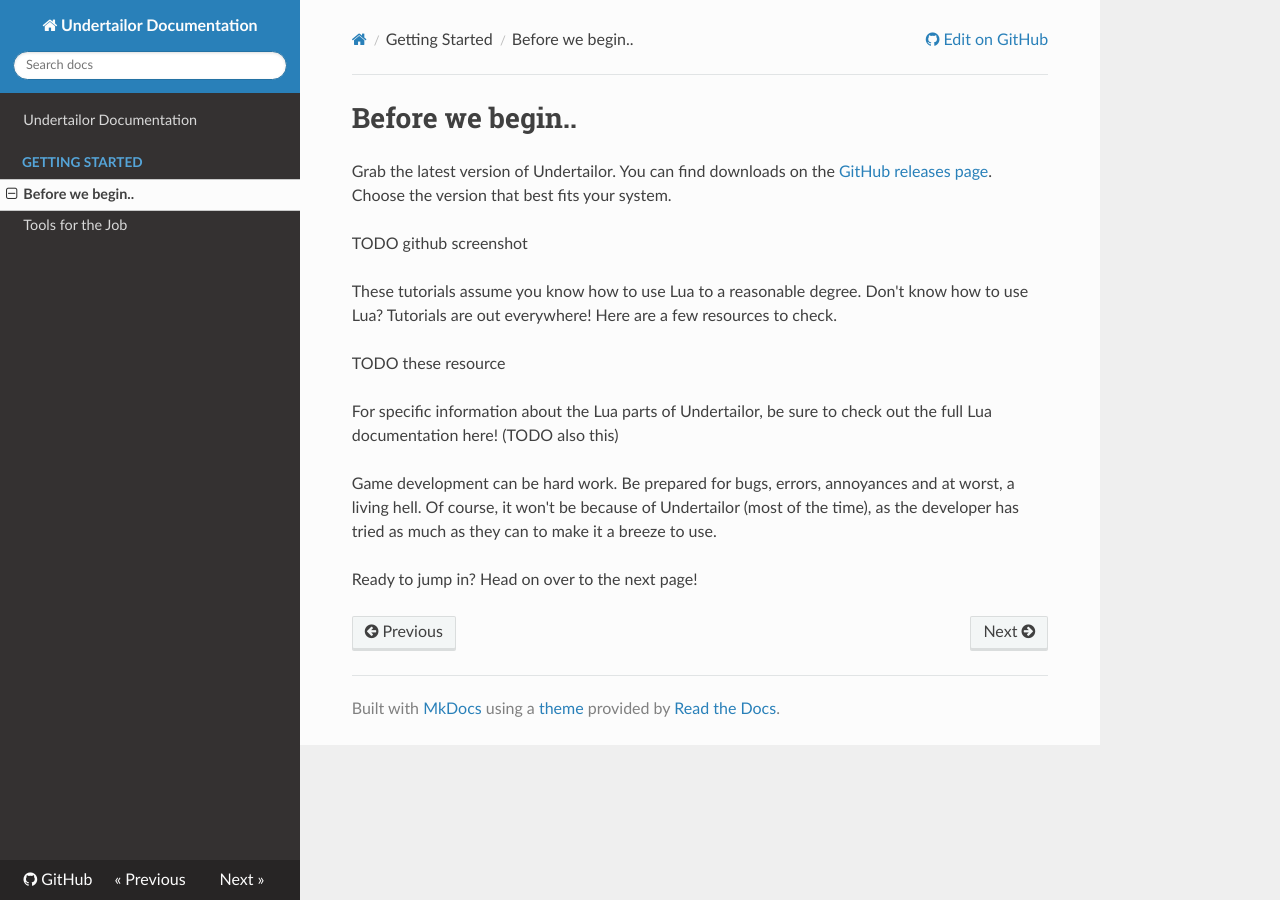
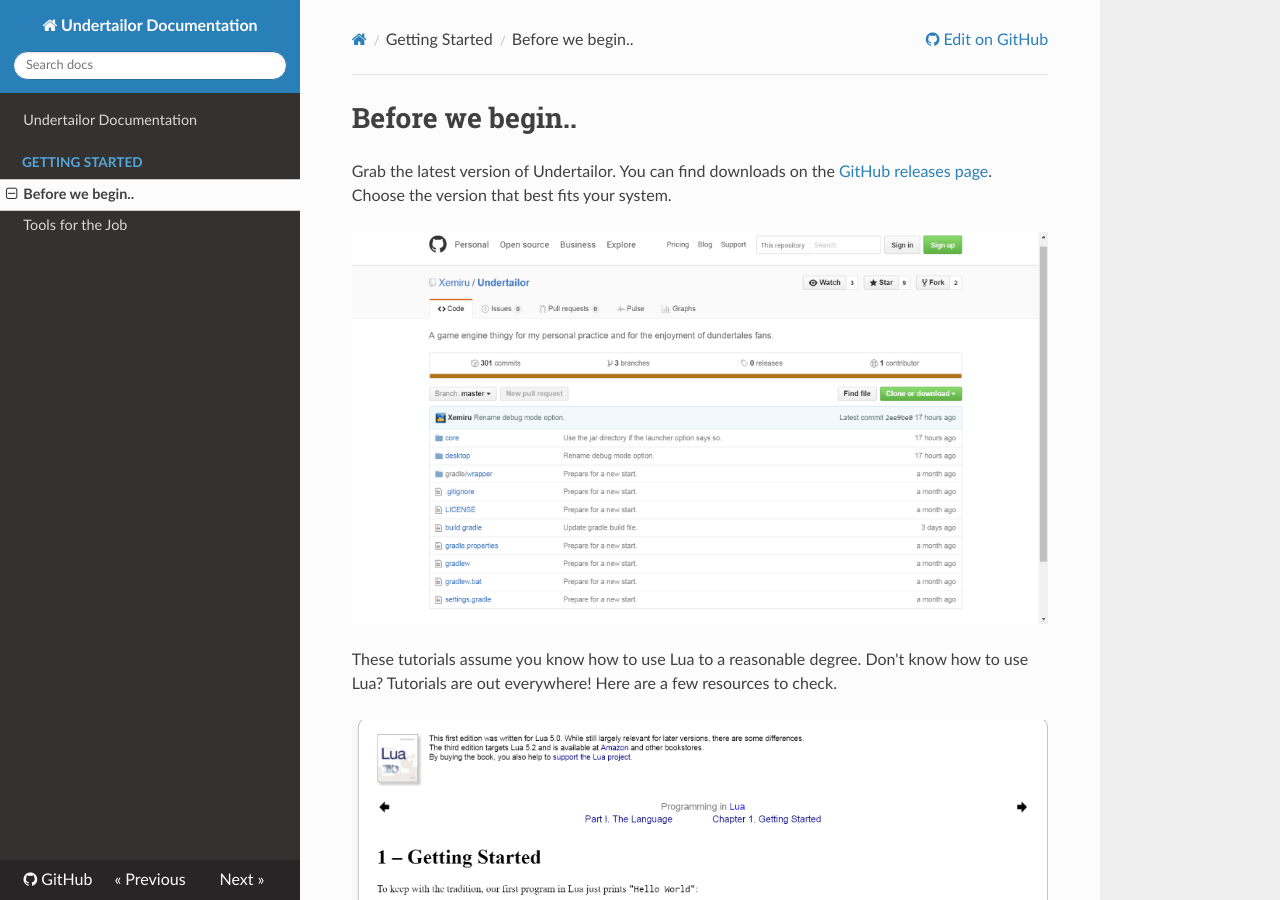
Before and after one commit to 110Percent/Undertailor-docs, an MkDocs documentation site: the page built from docs/Getting_Started/0._Prerequisites.md, in a window 1280 px wide and 900 px high. Built offline with MkDocs 1.6.1, drawn with Linux system fonts in a browser that asks for light colours; nearby versions of some CDN libraries.

Commit message:
Add files via upload

```diff
--- a/docs/Getting_Started/0._Prerequisites.md
+++ b/docs/Getting_Started/0._Prerequisites.md
@@ -2,11 +2,11 @@
 
 Grab the latest version of Undertailor. You can find downloads on the [GitHub releases page](https://github.com/Xemiru/Undertailor/releases). Choose the version that best fits your system.
 
-TODO github screenshot
+![GitHub Page](/img/prerequisites/github.png)
 
 These tutorials assume you know how to use Lua to a reasonable degree. Don't know how to use Lua? Tutorials are out everywhere! Here are a few resources to check.
 
-TODO these resource
+[![LUA Tutorial](/img/prerequisites/lua-tootoral.png)](https://www.lua.org/pil/1.html)
 
 For specific information about the Lua parts of Undertailor, be sure to check out the full Lua documentation here! (TODO also this)
 
```
